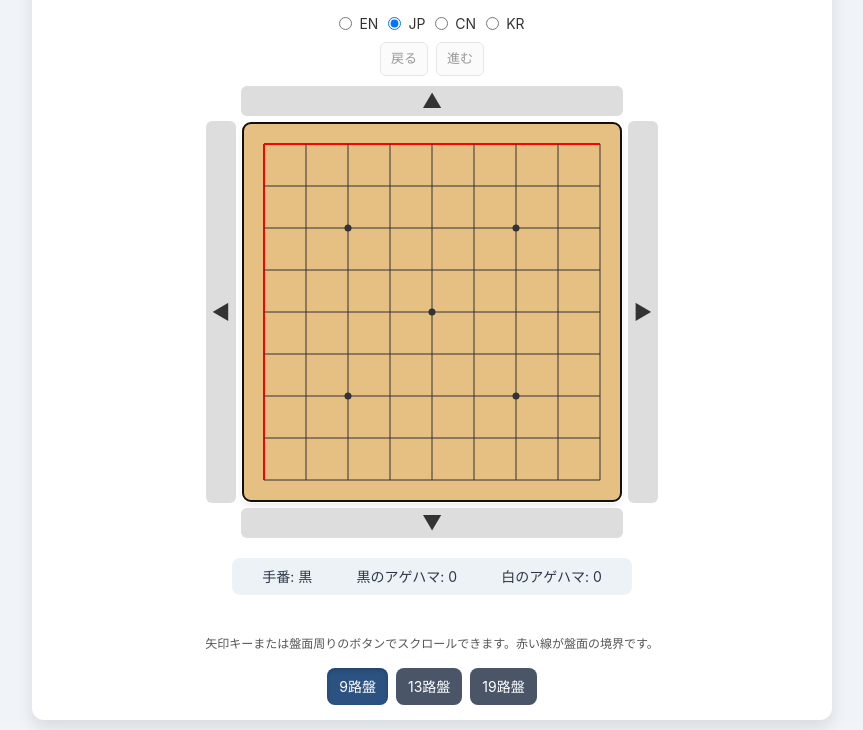
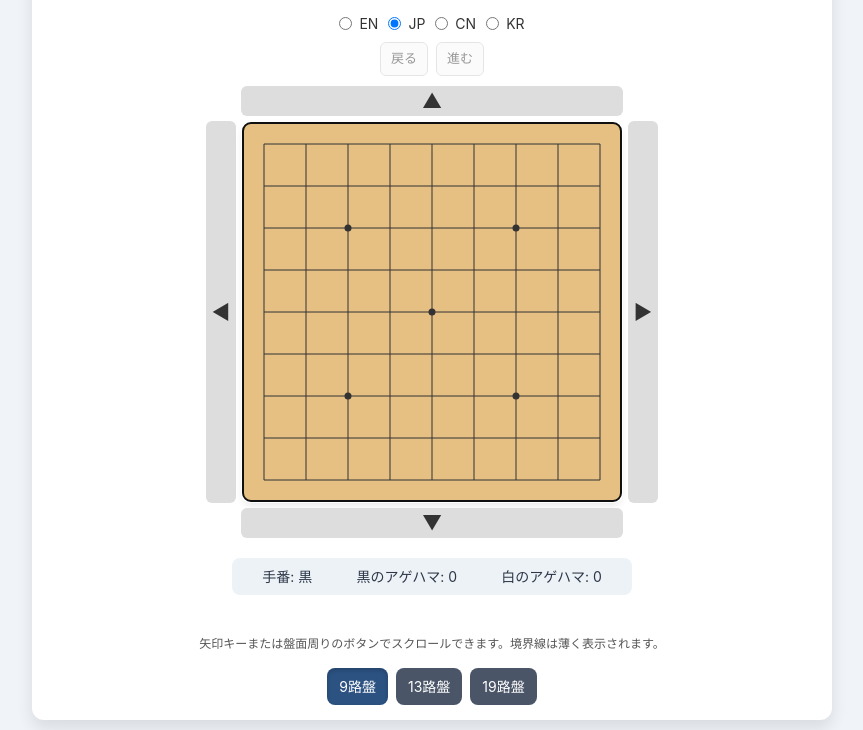
Before and after one commit to miuraken/torus_go, a plain HTML site: page index.html in a window 1280 px wide. Shown: the part 70-800 px from the top of the page, without its empty margins (208-1071 px from the left). Drawn offline with nearby package versions, Linux system fonts and the light colour scheme.

Commit message:
fix the boundary lines

```diff
--- a/index.html
+++ b/index.html
@@ -282,7 +282,7 @@ SOFTWARE.
 
     <script>
         // Get DOM elements
-        const mainTitleElement = document.getElementById('mainTitle'); // Get main title element
+        const mainTitleElement = document.getElementById('mainTitle');
         const canvas = document.getElementById('goBoard');
         const ctx = canvas.getContext('2d');
         const currentPlayerDisplay = document.getElementById('currentPlayer');
@@ -336,8 +336,8 @@ SOFTWARE.
 
         const translations = {
             en: {
-                title: "Torus Go Board", // Updated title
-                mainTitle: "Torus Go Board", // Added main title for UI display
+                title: "Torus Go Board",
+                mainTitle: "Torus Go Board",
                 currentPlayer: "Turn: ",
                 blackCaptured: "Black Captured: ",
                 whiteCaptured: "White Captured: ",
@@ -348,15 +348,15 @@ SOFTWARE.
                 errorSuicide: "Suicide. Cannot place stone.",
                 errorKo: "Ko. Cannot place stone.",
                 errorUnexpected: "Error: Suicide (unexpected).",
-                instructions: "Use arrow keys or buttons to scroll. Red lines are board edges.",
+                instructions: "Use arrow keys or buttons to scroll. Boundary lines are subtly marked.",
                 black: "Black",
                 white: "White",
                 undo: "Undo",
                 redo: "Redo",
             },
             jp: {
-                title: "トーラス碁盤", // Updated title
-                mainTitle: "トーラス碁盤", // Added main title for UI display
+                title: "トーラス碁盤",
+                mainTitle: "トーラス碁盤",
                 currentPlayer: "手番: ",
                 blackCaptured: "黒のアゲハマ: ",
                 whiteCaptured: "白のアゲハマ: ",
@@ -367,15 +367,15 @@ SOFTWARE.
                 errorSuicide: "自殺手です。着手できません。",
                 errorKo: "コウです。着手できません。",
                 errorUnexpected: "エラー: 自殺手です (予期せぬ状況)",
-                instructions: "矢印キーまたは盤面周りのボタンでスクロールできます。赤い線が盤面の境界です。",
+                instructions: "矢印キーまたは盤面周りのボタンでスクロールできます。境界線は薄く表示されます。",
                 black: "黒",
                 white: "白",
                 undo: "戻る",
                 redo: "進む",
             },
             cn: {
-                title: "环形棋盘", // Updated title (棋盘 = board)
-                mainTitle: "环形棋盘", // Added main title for UI display
+                title: "环形棋盘",
+                mainTitle: "环形棋盘",
                 currentPlayer: "执子: ",
                 blackCaptured: "黑棋提子: ",
                 whiteCaptured: "白棋提子: ",
@@ -386,15 +386,15 @@ SOFTWARE.
                 errorSuicide: "禁入点 (自杀)。",
                 errorKo: "劫争。不能下子。",
                 errorUnexpected: "错误：禁入点 (意外情况)。",
-                instructions: "使用箭头键或棋盘周围的按钮滚动。红线是棋盘边界。",
+                instructions: "使用箭头键或棋盘周围的按钮滚动。边界线会以浅色标记。",
                 black: "黑棋",
                 white: "白棋",
                 undo: "悔棋",
                 redo: "重做",
             },
             kr: {
-                title: "토러스 바둑판", // Updated title (바둑판 = board)
-                mainTitle: "토러스 바둑판", // Added main title for UI display
+                title: "토러스 바둑판",
+                mainTitle: "토러스 바둑판",
                 currentPlayer: "차례: ",
                 blackCaptured: "흑 잡은 돌: ",
                 whiteCaptured: "백 잡은 돌: ",
@@ -405,7 +405,7 @@ SOFTWARE.
                 errorSuicide: "자살수입니다. 둘 수 없습니다.",
                 errorKo: "패입니다. 둘 수 없습니다.",
                 errorUnexpected: "오류: 자살수 (예상치 못한 상황).",
-                instructions: "화살표 키나 보드 주변 버튼으로 스크롤하세요. 빨간 선은 보드 경계입니다.",
+                instructions: "화살표 키나 보드 주변 버튼으로 스크롤하세요. 경계선은 옅은 색으로 표시됩니다.",
                 black: "흑",
                 white: "백",
                 undo: "무르기",
@@ -452,7 +452,7 @@ SOFTWARE.
         function updateUIText() {
             const t = translations[currentLanguage];
             document.title = t.title;
-            mainTitleElement.textContent = t.mainTitle; // Update main title in UI
+            mainTitleElement.textContent = t.mainTitle;
 
             reset9x9Btn.textContent = t.reset9x9;
             reset13x13Btn.textContent = t.reset13x13;
@@ -480,7 +480,7 @@ SOFTWARE.
 
         function getAvailableGridDimension() {
             const gameContainer = document.querySelector('.game-container');
-            const mainTitleElem = document.getElementById('mainTitle'); // Get main title for height calc
+            const mainTitleElem = document.getElementById('mainTitle');
             const topControlsWrapper = document.querySelector('.top-controls-wrapper');
             const boardSizeControlsElement = document.querySelector('.board-size-controls');
             const infoPanelElement = document.querySelector('.info-panel');
@@ -639,22 +639,20 @@ SOFTWARE.
             ctx.fillStyle = '#e6bf83';
             ctx.fillRect(0, 0, canvas.width, canvas.height);
 
+            const boundaryColor = '#ffffffbb';
+            const boundaryLineWidth = Math.max(1, Math.floor(cellSize / 18));
+            const normalLineColor = '#333';
+            const normalLineWidth = Math.max(1, Math.floor(cellSize / 25));
+
+            // Draw normal grid lines first
+            ctx.strokeStyle = normalLineColor;
+            ctx.lineWidth = normalLineWidth;
             for (let i = 0; i < boardSize; i++) {
-                const logicalLineXIndex = (i + offsetX + boardSize) % boardSize;
-                const isOriginalBoundaryX = logicalLineXIndex === 0;
-                ctx.strokeStyle = isOriginalBoundaryX ? 'red' : '#333';
-                ctx.lineWidth = isOriginalBoundaryX ? Math.max(2, Math.floor(cellSize / 15)) : Math.max(1, Math.floor(cellSize / 25));
-
                 const xPos = cellSize / 2 + i * cellSize;
                 ctx.beginPath();
                 ctx.moveTo(xPos, cellSize / 2);
                 ctx.lineTo(xPos, canvas.height - cellSize / 2);
                 ctx.stroke();
-
-                const logicalLineYIndex = (i + offsetY + boardSize) % boardSize;
-                const isOriginalBoundaryY = logicalLineYIndex === 0;
-                ctx.strokeStyle = isOriginalBoundaryY ? 'red' : '#333';
-                ctx.lineWidth = isOriginalBoundaryY ? Math.max(2, Math.floor(cellSize / 15)) : Math.max(1, Math.floor(cellSize / 25));
 
                 const yPos = cellSize / 2 + i * cellSize;
                 ctx.beginPath();
@@ -662,6 +660,41 @@ SOFTWARE.
                 ctx.lineTo(canvas.width - cellSize / 2, yPos);
                 ctx.stroke();
             }
+
+            // Draw boundary "seam" lines using the user-provided logic
+            ctx.strokeStyle = boundaryColor;
+            ctx.lineWidth = boundaryLineWidth;
+
+            // Check if the vertical seam is visible
+            for (let screenCol = 0; screenCol < boardSize; screenCol++) {
+                const logicalCol = (screenCol + offsetX + boardSize) % boardSize;
+                if (logicalCol === (boardSize - 1)) {
+                    const seamXPos = cellSize / 2 + screenCol * cellSize + cellSize / 2;
+                    if (seamXPos > 0 && seamXPos < canvas.width) {
+                        ctx.beginPath();
+                        ctx.moveTo(seamXPos, 0);
+                        ctx.lineTo(seamXPos, canvas.height);
+                        ctx.stroke();
+                    }
+                    break;
+                }
+            }
+
+            // Check if the horizontal seam is visible
+            for (let screenRow = 0; screenRow < boardSize; screenRow++) {
+                const logicalRow = (screenRow + offsetY + boardSize) % boardSize;
+                if (logicalRow === (boardSize - 1)) {
+                    const seamYPos = cellSize / 2 + screenRow * cellSize + cellSize / 2;
+                     if (seamYPos > 0 && seamYPos < canvas.height) {
+                        ctx.beginPath();
+                        ctx.moveTo(0, seamYPos);
+                        ctx.lineTo(canvas.width, seamYPos);
+                        ctx.stroke();
+                    }
+                    break;
+                }
+            }
+
 
             const starPointSize = Math.max(1, cellSize / 12);
             const starPoints = getStarPoints(boardSize);
@@ -719,7 +752,7 @@ SOFTWARE.
 
             let capturedGroups = [];
             const opponent = playerWhoMadeTheMove === BLACK ? WHITE : BLACK;
-            let boardStateBeforeThisSpecificCapture = JSON.stringify(board); // State before any captures by this move
+            let boardStateBeforeThisSpecificCapture = JSON.stringify(board);
 
             const neighbors = getNeighbors(x, y);
             for (const n of neighbors) {
```
